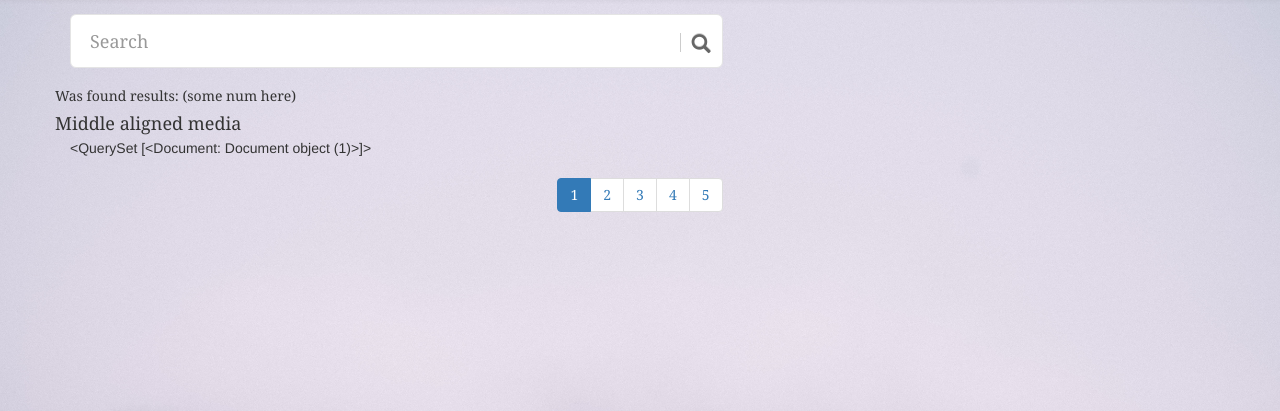
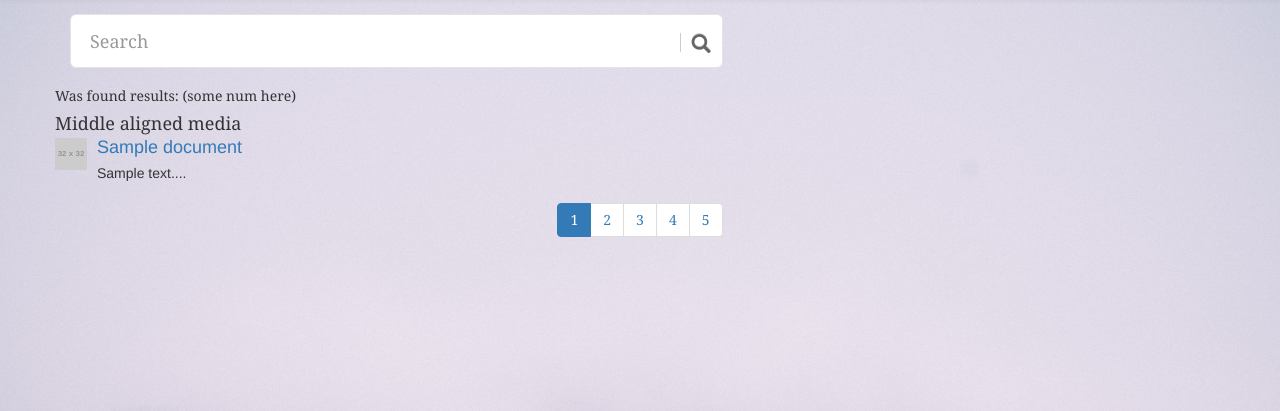
Before and after one commit to kibach/saera_web, a Django app: template searchres/templates/searchres/search_result.html in a window 1280 px wide. Shown: the part 51-462 px from the top of the page. Run offline with Django 3.2, Linux system fonts and the light colour scheme; the template is opened without the code that fills it: values that come from a table or form of the project are taken from there, others are empty; tables that the repository leaves empty hold one stand-in row (values such as "Sample post"); grey boxes labelled with a size stand in for pictures from a placeholder-image service; some libraries are stand-ins or nearby versions.

Commit message:
Result displaying implemented

```diff
--- a/searchres/templates/searchres/search_result.html
+++ b/searchres/templates/searchres/search_result.html
@@ -68,7 +68,23 @@
                 </div>
             </div>
         </div>
-        {{ documents }}
+
+        {% for doc in documents %}
+        <div class="row">
+            <div class="media">
+                <div class="media-left">
+                    <a href="#">
+                        <img class="media-object" src="http://placehold.it/32x32" alt="Placeholder">
+                    </a>
+                </div>
+                <div class="media-body">
+                    <h4 class="media-heading"><a href="{{ doc.url }}" target="_blank">{{ doc.title }}</a></h4>
+                    {{ doc.plaintext|truncatewords:10 }}...
+                </div>
+            </div>
+        </div>
+        {% endfor %}
+
         <div class="row" style="text-align: center;">
             <ul class="pagination" id="pagin">
                 <li class="active"><a href="#">1</a></li>
--- a/searchres/views.py
+++ b/searchres/views.py
@@ -36,7 +36,7 @@ def search_result(request):
     for word in q_words:
         lng = detect(word)
         if lng in LANGUAGES:
-            lng = LANGUAGES[lng]
+            lng = LANGUAGES[lng].lower()
             stemmed_words.append(snowballstemmer.stemmer(lng).stemWord(word))
         else:
             stemmed_words.append(word)
@@ -83,7 +83,7 @@ def search_result(request):
 
                 cw += comp
 
-            df = DocumentStemMap.objects.filter(stem=stem_obj).count()
+            df = DocumentStemMap.objects.filter(stem=stem_obj).values('doc_id').annotate(tmp=models.Count('type')).count()
             w += cw / (0.5 + cw) * math.log((doc_cnt - df + 0.5) / (df + 0.5))
 
         rated_docs.append((doc.id, w))
```
